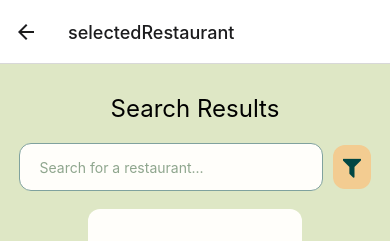
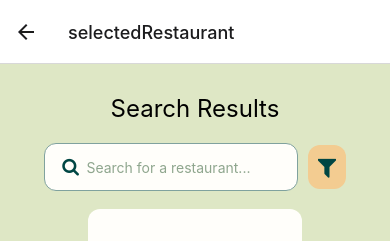
Before and after one commit to ubclaunchpad/nom-appetit, a React Native app in the folder frontend/: screen /selectedRestaurant in a window 390 px wide. Shown: the top 241 px of the page. Built offline with nearby package versions, Linux system fonts and the light colour scheme.

Commit message:
Add icon to search input

```diff
--- a/frontend/src/screens/SearchScreen.tsx
+++ b/frontend/src/screens/SearchScreen.tsx
@@ -69,15 +69,28 @@ export default function SearchScreen({ navigation }: Props) {
           Search Restaurants
         </Text>
         <View style={styles.inputContainer}>
+          <View style={styles.searchSection}>
+            <View style={styles.searchIcon}>
+              <Icon
+                name="search"
+                type="font-awesome"
+                color="#004643"
+                size={18}
+              />
+            </View>
+
             <Pressable>
               <TextInput
-              onPress={() => navigation.navigate("searchRestaurant")}
                 style={styles.input}
                 placeholder="Search for a restaurant..."
                 placeholderTextColor={"#8FA68E"}
-              onSubmitEditing={() => navigation.navigate("selectedRestaurant")}
+                onSubmitEditing={() =>
+                  navigation.navigate("selectedRestaurant")
+                }
               />
             </Pressable>
+          </View>
+
           <View
             style={{
               padding: 10,
@@ -141,13 +154,31 @@ const styles = StyleSheet.create({
     width: "100%",
     backgroundColor: "#dee7c5",
   },
+
   container: {
     justifyContent: "center",
     alignItems: "center",
     padding: 20,
   },
+
   parentContainer: {
     height: "100%",
+  },
+  searchSection: {
+    display: "flex",
+    flexDirection: "row",
+    justifyContent: "center",
+    alignItems: "center",
+    backgroundColor: "#fffefa",
+    borderColor: "#80a29e",
+    borderRadius: 12,
+    borderWidth: 1,
+    minHeight: 48,
+    width: 254,
+  },
+
+  searchIcon: {
+    padding: 7.5,
   },
 
   inputContainer: {
@@ -159,16 +190,8 @@ const styles = StyleSheet.create({
   },
 
   input: {
-    backgroundColor: "#fffefa",
-    minHeight: 48,
+    width: 200,
     color: "#9db19b",
-    borderColor: "#80a29e",
-    borderWidth: 1,
-    borderRadius: 12,
-    paddingHorizontal: 20,
-    paddingVertical: 5,
-    width: 304,
-    marginVertical: 10,
   },
 
   filtersContainer: {
--- a/frontend/src/screens/SelectedScreen.tsx
+++ b/frontend/src/screens/SelectedScreen.tsx
@@ -67,14 +67,27 @@ export default function SelectedRestaurantScreen({ navigation }: Props) {
           Search Results
         </Text>
         <View style={styles.inputContainer}>
+          <View style={styles.searchSection}>
+            <View style={styles.searchIcon}>
+              <Icon
+                name="search"
+                type="font-awesome"
+                color="#004643"
+                size={18}
+              />
+            </View>
+
             <Pressable>
               <TextInput
-              onPress={() => navigation.navigate("searchRestaurant")}
                 style={styles.input}
                 placeholder="Search for a restaurant..."
                 placeholderTextColor={"#8FA68E"}
+                onSubmitEditing={() =>
+                  navigation.navigate("selectedRestaurant")
+                }
               />
             </Pressable>
+          </View>
           <View
             style={{
               padding: 10,
@@ -114,6 +127,23 @@ const styles = StyleSheet.create({
     height: "100%",
   },
 
+  searchSection: {
+    display: "flex",
+    flexDirection: "row",
+    justifyContent: "center",
+    alignItems: "center",
+    backgroundColor: "#fffefa",
+    borderColor: "#80a29e",
+    borderRadius: 12,
+    borderWidth: 1,
+    minHeight: 48,
+    width: 254,
+  },
+
+  searchIcon: {
+    padding: 7.5,
+  },
+
   restaurantContainer: {
     paddingHorizontal: 20,
   },
@@ -128,14 +158,7 @@ const styles = StyleSheet.create({
   },
 
   input: {
-    backgroundColor: "#fffefa",
-    minHeight: 48,
+    width: 200,
     color: "#9db19b",
-    borderColor: "#80a29e",
-    borderWidth: 1,
-    borderRadius: 12,
-    paddingHorizontal: 20,
-    paddingVertical: 5,
-    width: 304,
   },
 });
```
Lines whose indentation alone changed are shown as unchanged.
